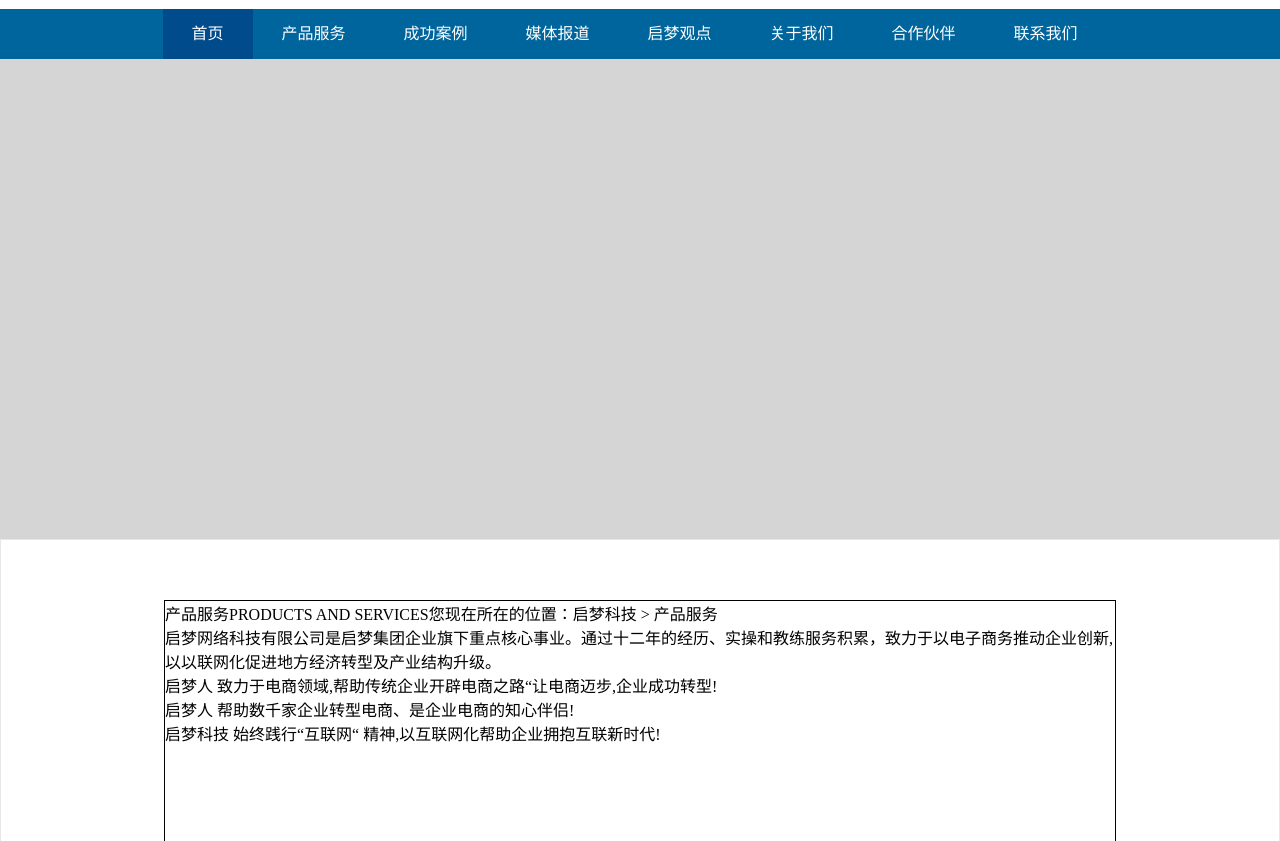
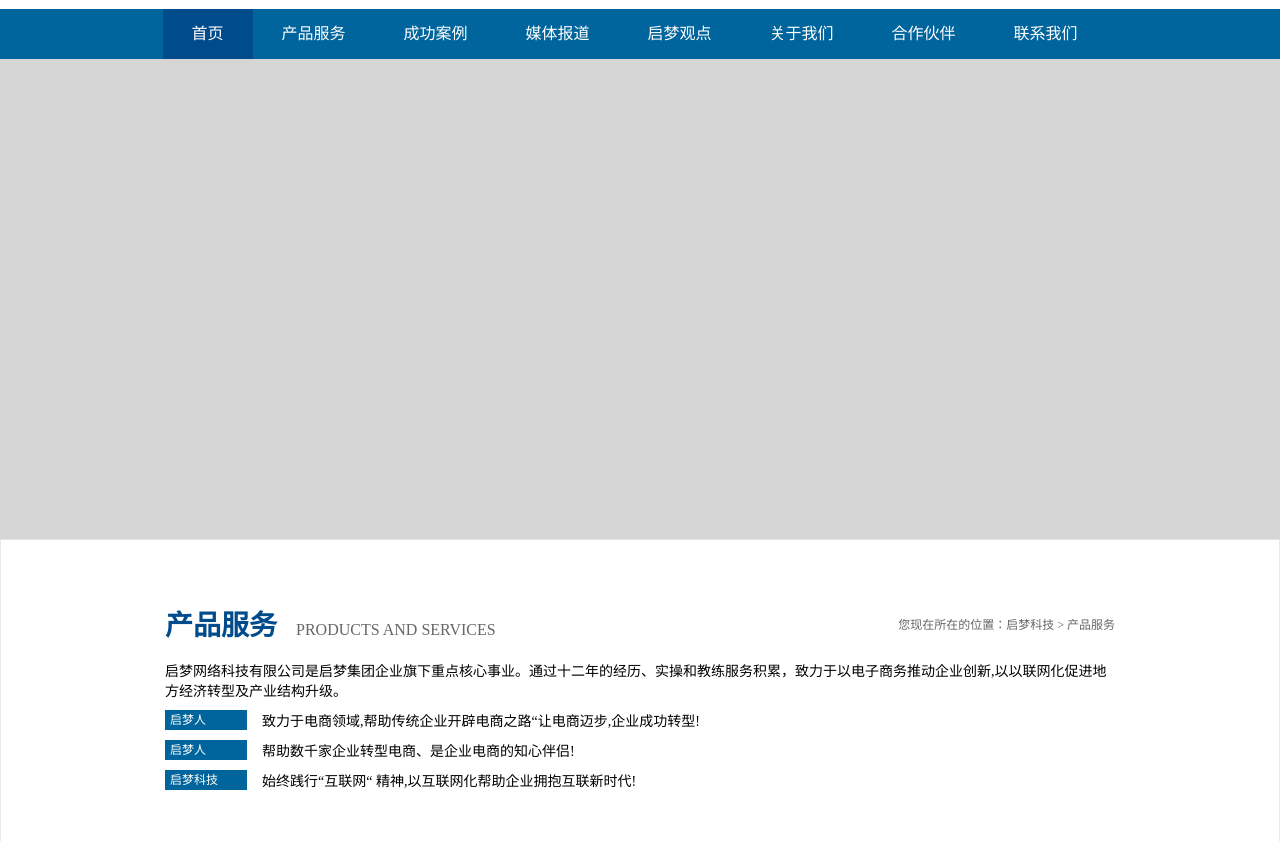
Before and after one commit to xl40/qimeng-technology, a plain HTML site: page product.html in a window 1280 px wide. Shown: the part 111-952 px from the top of the page. Drawn offline with Linux system fonts and the light colour scheme.

Commit message:
add product.html content

```diff
--- a/css/product.css
+++ b/css/product.css
@@ -8,8 +8,63 @@
     margin-top: 60px;
     width: 950px;
     height: 835px;
-    border: 1px solid #000;
+    /*border: 1px solid #000;*/
 }
+
+
+.products .row1 p{
+    font-size: 28px;
+    font-weight: bold;
+    color: #004B8B;
+    display: inline;
+    /*border: 1px solid #000;*/
+}
+.products .row1 span{
+    font-size: 16px;
+    color: #666666;
+    margin-left: 15px;
+    line-height: 60px;
+    /*border: 1px solid #000;*/
+}
+
+.products .row1 b{
+    font-size: 12px;
+    color: #666666;
+    float: right;
+    line-height: 50px;
+    /*border: 1px solid #000;*/
+}
+
+.products span{
+    font-size: 14px;
+}
+
+.products .row2{
+    width: 580px;
+}
+
+.products .item{
+    margin-top: 10px;
+    width: 580px;
+    height: 20px;
+}
+
+.products .row2 p{
+    width: 77px;
+    height: 20px;
+    background-color: #00659C;
+    color: white;
+    font-size: 12px;
+    padding-left: 5px;
+    line-height: 20px;
+    float: left;
+}
+
+.products .row2 span{
+    float: left;
+    margin-left: 15px;
+}
+    /**********************************************************/
 
 .enquire{
     margin-top: 60px;
--- a/product.html
+++ b/product.html
@@ -53,11 +53,27 @@
 <!--  start index   -->
 <div class="products-wrap">
     <div class="products core">
-        <p>产品服务<span>PRODUCTS AND SERVICES</span><b>您现在所在的位置：启梦科技 > 产品服务</b></p>
+        <div class="row1">
+            <p>产品服务</p>
+            <span>PRODUCTS AND SERVICES</span>
+            <b>您现在所在的位置：启梦科技 > 产品服务</b>
+        </div>
+
         <span>启梦网络科技有限公司是启梦集团企业旗下重点核心事业。通过十二年的经历、实操和教练服务积累，致力于以电子商务推动企业创新,以以联网化促进地方经济转型及产业结构升级。</span>
-        <p>启梦人 <span>致力于电商领域,帮助传统企业开辟电商之路“让电商迈步,企业成功转型!</span></p>
-        <p>启梦人 <span>帮助数千家企业转型电商、是企业电商的知心伴侣!</span></p>
-        <p>启梦科技 <span>始终践行“互联网“ 精神,以互联网化帮助企业拥抱互联新时代!</span></p>
+
+        <div class="row2 over">
+            <div class="item over">
+                <p>启梦人</p> <span>致力于电商领域,帮助传统企业开辟电商之路“让电商迈步,企业成功转型!</span>
+            </div>
+            <div class="item over">
+                <p>启梦人</p> <span>帮助数千家企业转型电商、是企业电商的知心伴侣!</span>
+            </div>
+            <div class="item over">
+                <p>启梦科技</p> <span>始终践行“互联网“ 精神,以互联网化帮助企业拥抱互联新时代!</span>
+            </div>
+
+        </div>
+
 
         <div class="top">
             <div class="left"></div>
```
